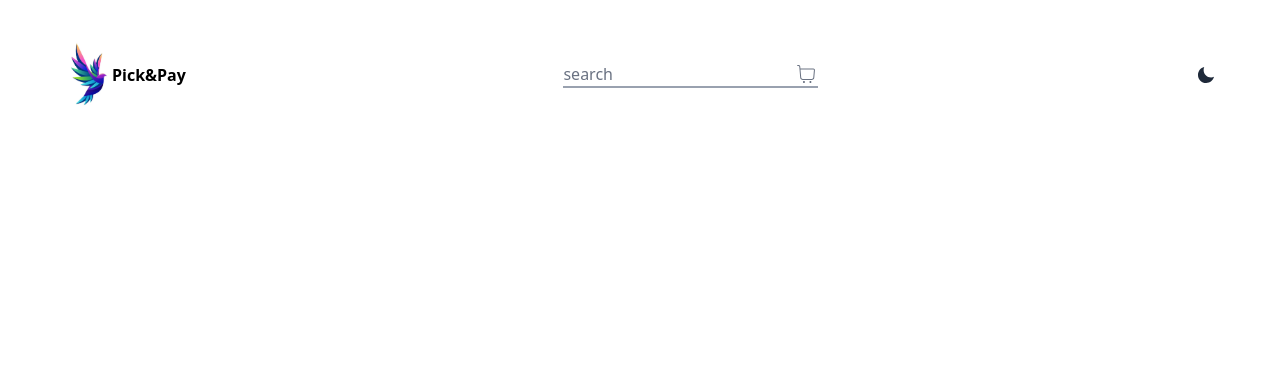
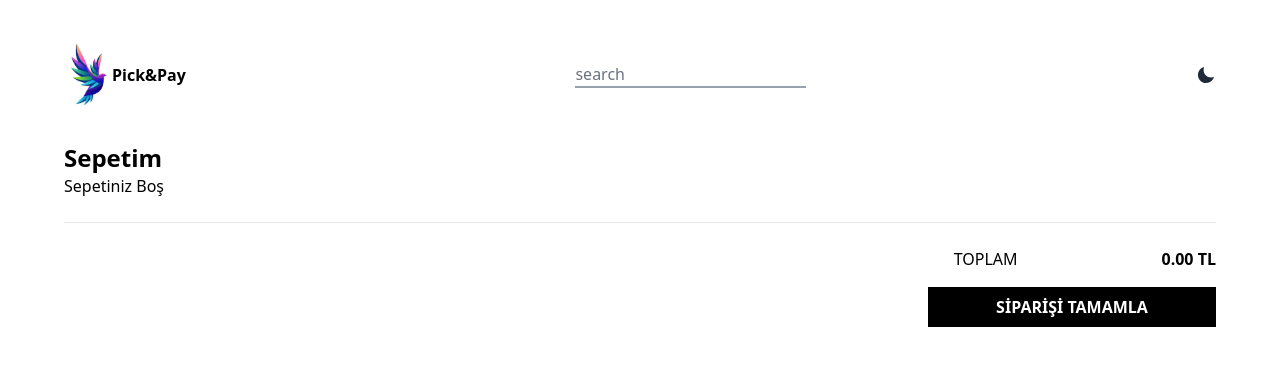
Before and after one commit to tucecifci/e-ticaret, a React (Vite) app: page /cart in a window 1280 px wide. Before the commit this address had no page. Shown: the top 366 px of the page. Built offline with nearby package versions, Linux system fonts and the light colour scheme.

Commit message:
basket page completed

```diff
--- a/src/components/Header.jsx
+++ b/src/components/Header.jsx
@@ -3,11 +3,16 @@ import { CiShoppingCart } from "react-icons/ci";
 import { MdOutlineWbSunny } from "react-icons/md";
 import { IoMdMoon } from "react-icons/io";
 import { useNavigate } from "react-router-dom";
+import Badge from "@mui/material/Badge";
+import { useSelector } from "react-redux"; // Redux verisini okumak için import
 
 function Header() {
   const [theme, setTheme] = useState(false);
+  const navigate = useNavigate();
 
-  const navigate = useNavigate();
+  // ✅ Sepetteki toplam ürün miktarını Redux'tan al
+  const cartItems = useSelector((state) => state.cart.cartItems);
+  const totalItems = cartItems.reduce((acc, item) => acc + item.quantity, 0);
 
   useEffect(() => {
     const root = document.getElementById("root");
@@ -20,14 +25,17 @@ function Header() {
     }
   }, [theme]);
 
-  const changeTheme = () =>{
-    setTheme(prevTheme => !prevTheme);
-  }
+  const changeTheme = () => {
+    setTheme((prevTheme) => !prevTheme);
+  };
 
   return (
     <div className="flex items-center justify-between !mt-10">
       {/* Logo ve Başlık */}
-      <div className="flex items-center cursor-pointer" onClick={()=> navigate("/")}>
+      <div
+        className="flex items-center cursor-pointer"
+        onClick={() => navigate("/")}
+      >
         <img className="w-12" src="/src/assets/bird-logo.png" alt="logo" />
         <h1 className="font-black ml-2">Pick&Pay</h1>
       </div>
@@ -38,7 +46,16 @@ function Header() {
           placeholder="search"
           className="px-4 py-1 focus:outline-none placeholder-gray-500"
         />
-        <CiShoppingCart className="text-2xl text-gray-500 cursor-pointer ml-2" />
+
+        {/* 🛒 Sepet ikonu - Redux'tan gelen ürün sayısını göstermek için */}
+        {totalItems > 0 && (
+          <Badge badgeContent={totalItems} color="primary">
+            <CiShoppingCart
+              className="text-2xl text-gray-500 cursor-pointer ml-2"
+              onClick={() => navigate("/cart")} // Sepet sayfasına yönlendirme
+            />
+          </Badge>
+        )}
       </div>
 
       <div className="flex items-center space-x-4">
--- a/src/components/ProductDetail.jsx
+++ b/src/components/ProductDetail.jsx
@@ -4,6 +4,7 @@ import { useParams } from "react-router-dom";
 import { setSelectedProduct, getAllProducts } from "../redux/ProductSlice";
 import { CiHeart } from "react-icons/ci";
 import { CiShop } from "react-icons/ci";
+import { addToCart } from "../redux/chartSlice";
 
 function ProductDetail() {
   const { id } = useParams();
@@ -31,6 +32,11 @@ function ProductDetail() {
   }
 
   const { price, image, title, description } = selectedProduct;
+
+  const handleAddToChart= () =>{
+    dispatch(addToCart(selectedProduct));
+  }
+
 
   return (
     <div className="flex flex-col md:flex-row md:items-start justify-center gap-4 min-h-screen !mt-20 px-4 !overflow-hidden">
@@ -69,7 +75,7 @@ function ProductDetail() {
         <hr className="!mt-4 !mb-4 text-gray-200" />
 
         <div className="flex flex-row gap-1 !py-2">
-          <button className="bg-black text-white font-semibold text-md !py-2 w-4/5  hover:bg-gray-800 transition-all cursor-pointer">
+          <button onClick={handleAddToChart} className="bg-black text-white font-semibold text-md !py-2 w-4/5 cursor-pointer">
             Sepete Ekle
           </button>
           <button className="bg-black  flex text-2xl text-center justify-center items-center text-white w-1/5  hover:bg-gray-800 transition-all cursor-pointer">
--- a/src/config/RouterConfig.jsx
+++ b/src/config/RouterConfig.jsx
@@ -2,12 +2,14 @@ import React from 'react'
 import { Route, Routes } from 'react-router-dom'
 import Home from '../pages/Home'
 import ProductDetail from '../components/ProductDetail'
+import CardPage from '../pages/CardPage'
 
 function RouterConfig() {
   return (
     <Routes>
         <Route path='/' element={<Home />} />
         <Route path='/product-details/:id' element={<ProductDetail />} />
+        <Route path='/cart' element={<CardPage />} />
     </Routes>
   )
 }
--- /dev/null
+++ b/src/pages/CardPage.jsx
@@ -0,0 +1,60 @@
+import React from "react";
+import { useDispatch, useSelector } from "react-redux";
+import { decrementQuantity, incrementQuantity } from "../redux/chartSlice";
+
+function CardPage() {
+  const cartItems = useSelector((state) => state.cart.cartItems);
+  // console.log(cartItems);
+  const dispatch = useDispatch();
+
+  const totalPrice = cartItems.reduce(
+    (acc, item) => acc + item.price * item.quantity,
+    0
+  );
+
+  return (
+    <div className="flex flex-col flex-wrap !mt-4 !overflow-hidden">
+      <h1 className="text-2xl font-bold !mt-4">Sepetim</h1>
+      {cartItems.length === 0 ? (
+        <p>Sepetiniz Boş</p>
+      ) : (
+        <div className="grid grid-cols-1 sm:grid-cols-2 lg:grid-cols-4 gap-8 !mt-12 !space-x-20">
+          {cartItems.map((item) => (
+            <div key={item.id} className="flex flex-col justify-between p-4 h-full">
+              <img className="w-full h-52 object-contain rounded" src={item.image} alt={item.title} />
+              <h2 className="!mt-4">{item.title} </h2>
+              <p className="font-bold !mt-1">{item.price} TL </p>
+
+
+              <div className="flex flex-row !space-x-8 !mt-2">
+                <button onClick={() => dispatch(decrementQuantity(item.id))}>
+                  -
+                </button>
+                <p> {item.quantity} </p>
+                <button onClick={() => dispatch(incrementQuantity(item.id))}>
+                  +
+                </button>
+              </div>
+            </div>
+          ))}
+        </div>
+      )}
+      <hr className="!mt-6 text-gray-200" />
+
+      <div className="text-right !mt-6">
+        <div className="flex flex-row justify-end">
+          <p className="!mr-36">TOPLAM </p>
+          <p className="font-bold">{totalPrice.toFixed(2)} TL</p>
+        </div>
+
+        <button
+          className="bg-black !mt-4 w-72  text-white font-semibold text-md !py-2  cursor-pointer"
+        >
+          SİPARİŞİ TAMAMLA
+        </button>
+      </div>
+    </div>
+  );
+}
+
+export default CardPage;
--- /dev/null
+++ b/src/redux/chartSlice.jsx
@@ -0,0 +1,48 @@
+import { createSlice } from "@reduxjs/toolkit";
+
+// LocalStorage'dan sepeti yükle
+const loadCartFromLocalStorage = () => {
+  const savedCart = localStorage.getItem("cart");
+  return savedCart ? JSON.parse(savedCart) : [];
+};
+
+const initialState = {
+  cartItems: loadCartFromLocalStorage(), // LocalStorage'dan yüklenen sepet
+};
+
+const cartSlice = createSlice({
+  name: "cart",
+  initialState,
+  reducers: {
+    addToCart: (state, action) => {
+      const existingItem = state.cartItems.find((item) => item.id === action.payload.id);
+      if (existingItem) {
+        existingItem.quantity += 1; // Eğer ürün varsa miktarı artır
+      } else {
+        state.cartItems.push({ ...action.payload, quantity: 1 }); // Ürün ekle
+      }
+      localStorage.setItem("cart", JSON.stringify(state.cartItems)); // Güncellenmiş sepeti kaydet
+    },
+    incrementQuantity: (state, action) =>{
+        const product = state.cartItems.find((item) => item.id === action.payload);
+        if(product){
+            product.quantity+=1;
+            localStorage.setItem("cart", JSON.stringify(state.cartItems)) //güncellenmiş sepeti kaydet
+        }
+    },
+    decrementQuantity:(state, action)=>{
+        const product = state.cartItems.find((item) => item.id === action.payload);
+        if(product){
+            if(product.quantity >1){
+                product.quantity-=1; //eğer miktar 1'den büyükse 1 azalt
+            } else{
+                state.cartItems = state.cartItems.filter((item) => item.id !== action.payload)
+            }
+            localStorage.setItem("cart", JSON.stringify(state.cartItems))
+        }
+    }
+  },
+});
+
+export const { addToCart, decrementQuantity, incrementQuantity } = cartSlice.actions;
+export default cartSlice.reducer;
--- a/src/redux/store.jsx
+++ b/src/redux/store.jsx
@@ -1,10 +1,12 @@
-import { configureStore } from '@reduxjs/toolkit'
+import { configureStore, createReducer } from '@reduxjs/toolkit'
 import appReducer from '../redux/appSlice'
 import productsReducer from './ProductSlice';
+import cartReducer from './chartSlice';
 
 export const store = configureStore({
   reducer: {
    app: appReducer,
-   products: productsReducer
+   products: productsReducer,
+   cart: cartReducer
   },
 })
```
